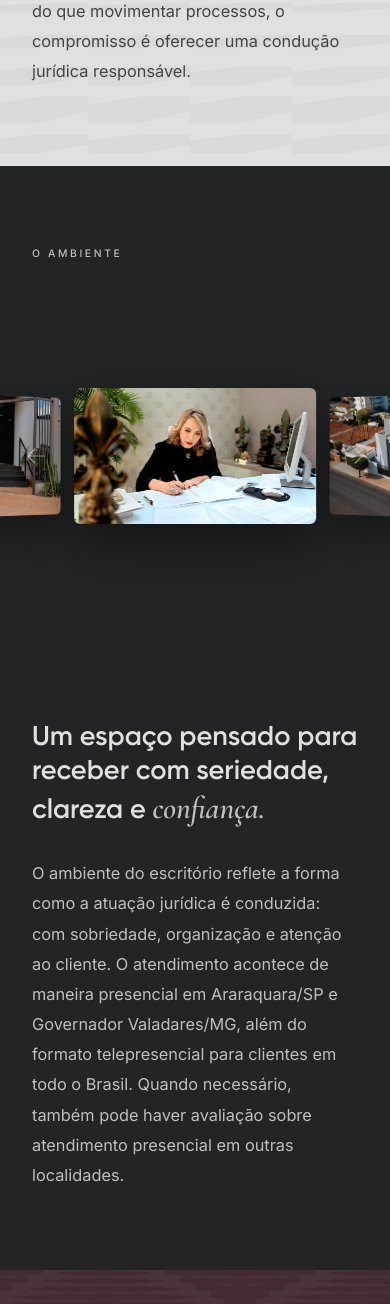
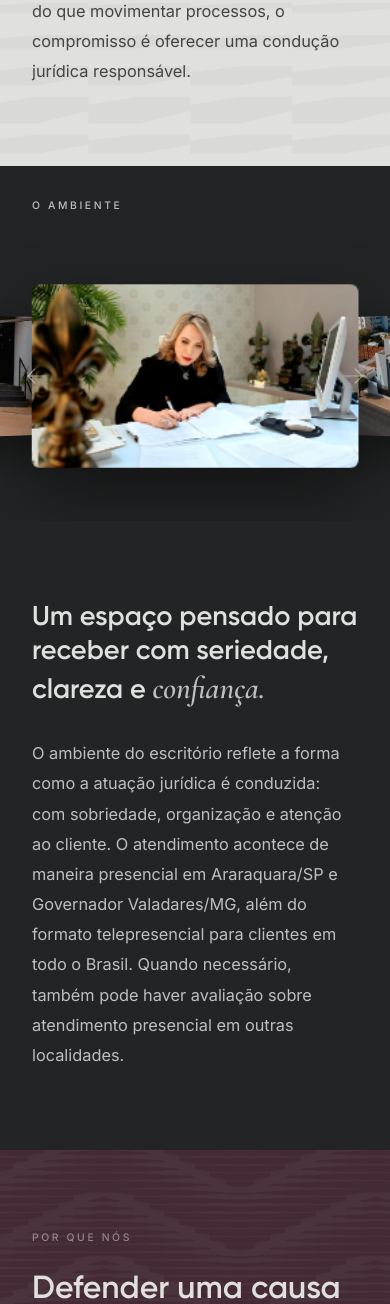
Before and after one commit to torugodesign/claudiarocha, a Django app: page / in a window 390 px wide. Shown: the part 4950-6254 px from the top of the page. Run offline with Django 5.2, Linux system fonts and the light colour scheme; data that the repository does not hold is empty.

Commit message:
fix: aumenta destaque do card central e reduz espacamento da sessao Ambiente
Card central agora escala 1.35x (maior que os laterais) e os
paddings/margens ao redor da galeria foram reduzidos para deixar
a sessao mais compacta.

Co-Authored-By: Claude Sonnet 5 <noreply@anthropic.com>

```diff
--- a/static/css/style.css
+++ b/static/css/style.css
@@ -953,7 +953,7 @@ ul { list-style: none; }
    NOSSA ESTRUTURA (LIQUID GLASS)
    ════════════════════════════════════════ */
 .estrutura {
-  padding: var(--space-xl) 0 0;
+  padding: clamp(2rem, 5vw, 3.5rem) 0 0;
   background: var(--grafite);
   color: var(--off-white);
 }
@@ -963,22 +963,22 @@ ul { list-style: none; }
   text-transform: uppercase;
   color: var(--pedra);
   font-weight: 500;
-  margin-bottom: 2rem;
+  margin-bottom: 1rem;
 }
 
 /* Gallery: coverflow com fundo sólido liso */
 .estrutura__gallery {
   position: relative;
   background: var(--grafite);
-  padding: clamp(2.5rem, 6vw, 5rem) 0;
-  margin-bottom: 3.5rem;
+  padding: clamp(1.5rem, 3vw, 2.5rem) 0;
+  margin-bottom: 2rem;
   overflow: hidden;
 }
 
 /* Stage — palco 3D onde os cards ficam posicionados */
 .estrutura__stage {
   position: relative;
-  height: clamp(240px, 26vw, 380px);
+  height: clamp(300px, 34vw, 500px);
   perspective: 1400px;
 }
 
--- a/static/js/script.js
+++ b/static/js/script.js
@@ -229,7 +229,7 @@ document.querySelectorAll('.reveal').forEach(el => {
       if (offset < -n / 2) offset += n;
 
       const abs = Math.abs(offset);
-      const scale   = Math.max(1 - abs * SCALE_DROP, 0.55);
+      const scale   = abs === 0 ? 1.35 : Math.max(1 - abs * SCALE_DROP, 0.55);
       const opacity = abs > MAX_VISIBLE ? 0 : 1 - (abs / (MAX_VISIBLE + 1)) * 0.35;
       const zIndex  = 100 - abs;
 
```
